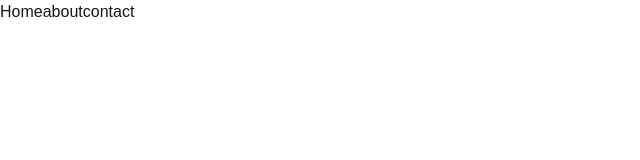
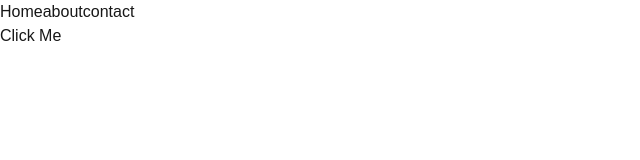
Before and after one commit to DavidOConnor1/Next-JS-Course, a Next.js app: page /contact in a window 1280 px wide. Shown: the top 160 px of the page, without its empty margins (0-640 px from the left). Built offline with nearby package versions, Linux system fonts and the light colour scheme.

Commit message:
experimenting with server componets

```diff
--- a/app/contact/page.tsx
+++ b/app/contact/page.tsx
@@ -1,6 +1,11 @@
 
-export default function Contact()
+export default async function Contact()
 {
     console.log("Is this server or client?");
-    return <div></div>
+    return ( <div>
+        {""}
+        <button onClick={() => alert("hello")}>Click Me</button>{""}
+
+    </div>
+    );
 }
```
